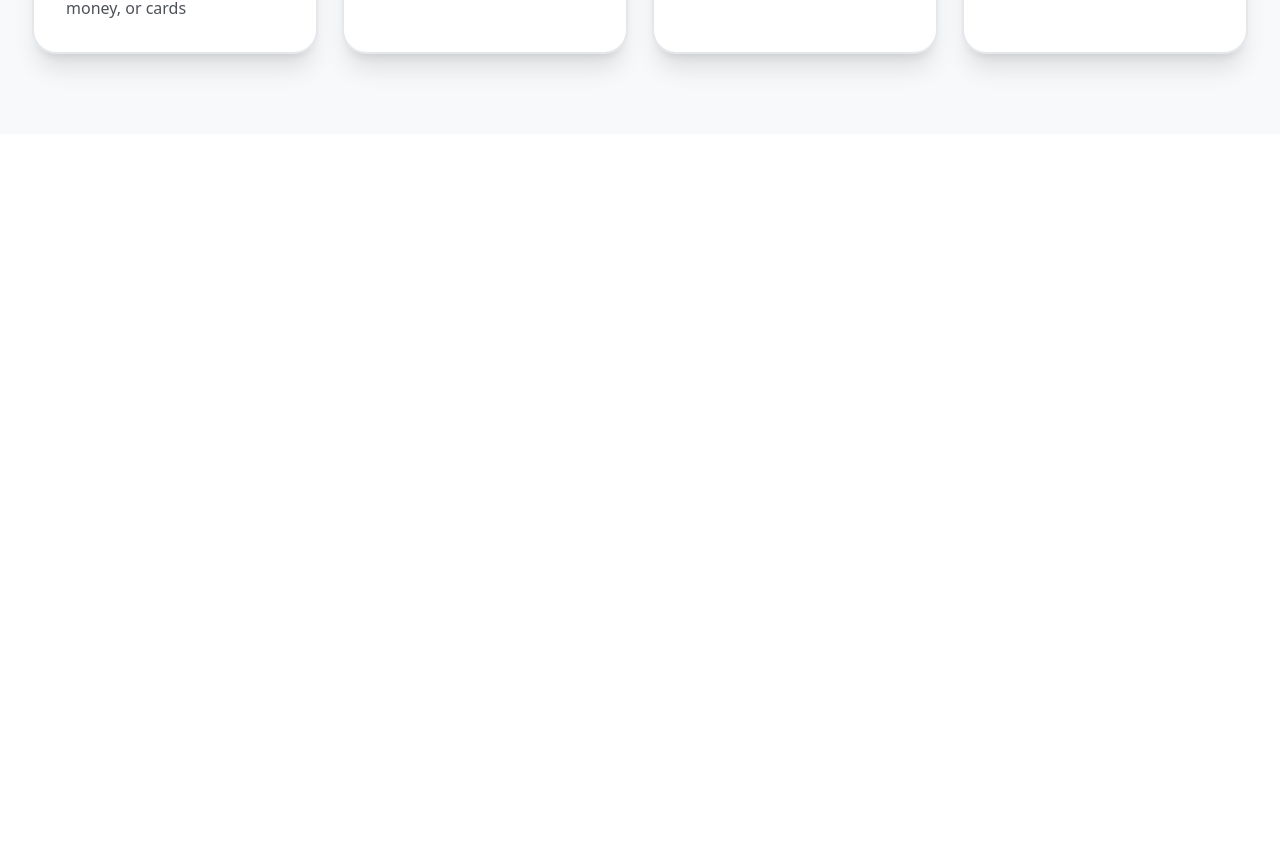
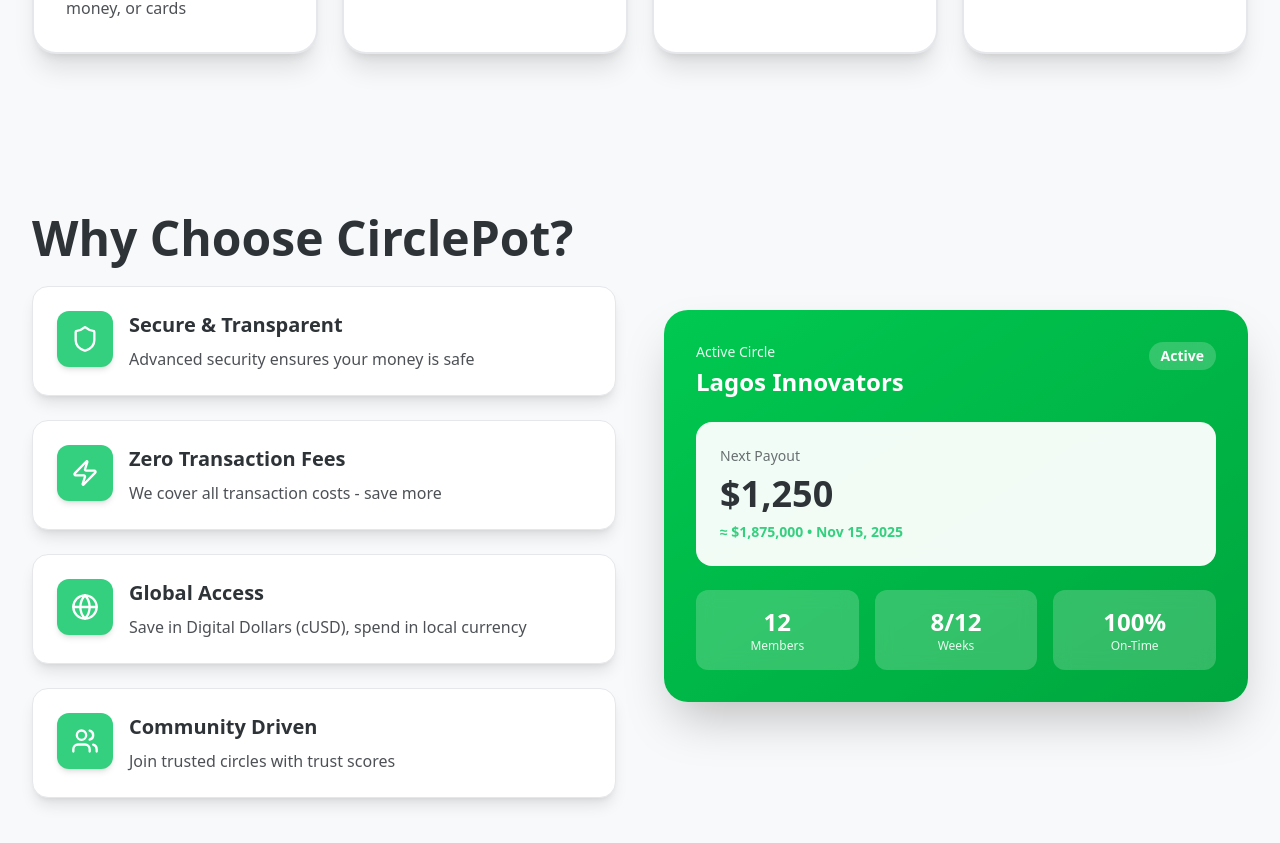
Before and after one commit to DevBigEazi/circlepot-landing-page, a React (Vite) app: page / in a window 1280 px wide. Shown: the part 1813-2656 px from the top of the page. Before the commit the page ends 1947 px from the top, so only its background shows below. Built offline with nearby package versions, Linux system fonts and the light colour scheme.

Commit message:
feat: added feature showcase section

```diff
--- a/src/components/FeaturesShowcase.tsx
+++ b/src/components/FeaturesShowcase.tsx
@@ -0,0 +1,83 @@
+
+import React from 'react';
+import { Shield, Zap, Globe, Users } from 'lucide-react';
+import type { ThemeColors, Currency } from '../types';
+
+interface FeaturesShowcaseProps {
+  colors: ThemeColors;
+  currentCurrency: Currency;
+}
+
+export const FeaturesShowcase: React.FC<FeaturesShowcaseProps> = ({ colors, currentCurrency }) => {
+  const features = [
+    { icon: Shield, title: 'Secure & Transparent', desc: 'Advanced security ensures your money is safe' },
+    { icon: Zap, title: 'Zero Transaction Fees', desc: 'We cover all transaction costs - save more' },
+    { icon: Globe, title: 'Global Access', desc: 'Save in Digital Dollars (cUSD), spend in local currency' },
+    { icon: Users, title: 'Community Driven', desc: 'Join trusted circles with trust scores' }
+  ];
+
+  return (
+    <section className="py-20" style={{ backgroundColor: colors.background }}>
+      <div className="max-w-7xl mx-auto px-4 sm:px-6 lg:px-8">
+        <div className="grid lg:grid-cols-2 gap-12 items-center">
+          <div className="animate-slideInLeft">
+            <h2 className="text-5xl font-bold mb-6" style={{ color: colors.text }}>
+              Why Choose CirclePot?
+            </h2>
+            <div className="space-y-6">
+              {features.map((feature, idx) => (
+                <div key={idx} className="flex gap-4 p-6 rounded-2xl shadow-lg hover:scale-105 hover:shadow-xl transition-all duration-300 border" style={{ backgroundColor: colors.surface, borderColor: colors.border }}>
+                  <div className="shrink-0">
+                    <div className="w-14 h-14 rounded-xl flex items-center justify-center shadow-md" style={{ backgroundColor: colors.primary }}>
+                      <feature.icon className="text-white" size={28} />
+                    </div>
+                  </div>
+                  <div>
+                    <h3 className="text-xl font-bold mb-2" style={{ color: colors.text }}>{feature.title}</h3>
+                    <p style={{ color: colors.text, opacity: 0.85 }}>{feature.desc}</p>
+                  </div>
+                </div>
+              ))}
+            </div>
+          </div>
+
+          {/* Visual Card */}
+          <div className="relative animate-slideInRight">
+            <div className="bg-linear-to-br from-green-500 to-green-600 rounded-3xl p-8 shadow-2xl text-white">
+              <div className="flex justify-between items-start mb-6">
+                <div>
+                  <div className="text-sm opacity-90 mb-1">Active Circle</div>
+                  <div className="text-2xl font-bold">Lagos Innovators</div>
+                </div>
+                <div className="backdrop-blur px-3 py-1 rounded-full text-sm font-bold" style={{ backgroundColor: 'rgba(255,255,255,0.2)' }}>
+                  Active
+                </div>
+              </div>
+
+              <div className="backdrop-blur rounded-2xl p-6 mb-6" style={{ backgroundColor: `${colors.surface}F2`, color: colors.text }}>
+                <div className="text-sm mb-2 opacity-70">Next Payout</div>
+                <div className="text-4xl font-bold mb-2">$1,250</div>
+                <div className="text-sm font-semibold" style={{ color: colors.primary }}>
+                  ≈ {currentCurrency.symbol}1,875,000 • Nov 15, 2025
+                </div>
+              </div>
+
+              <div className="grid grid-cols-3 gap-4">
+                {[
+                  { value: '12', label: 'Members' },
+                  { value: '8/12', label: 'Weeks' },
+                  { value: '100%', label: 'On-Time' }
+                ].map((stat, idx) => (
+                  <div key={idx} className="backdrop-blur rounded-xl p-4 text-center" style={{ backgroundColor: 'rgba(255,255,255,0.2)' }}>
+                    <div className="text-2xl font-bold">{stat.value}</div>
+                    <div className="text-xs opacity-90">{stat.label}</div>
+                  </div>
+                ))}
+              </div>
+            </div>
+          </div>
+        </div>
+      </div>
+    </section>
+  );
+};
--- a/src/components/HeroSection.tsx
+++ b/src/components/HeroSection.tsx
@@ -1,7 +1,7 @@
 import React from 'react';
 import { Zap, Users, TrendingUp, Globe } from 'lucide-react';
 import type { ThemeColors, Currency } from '../types/index';
-import { currencies } from '../data/constant';
+import { currencies } from '../data/constants';
 
 interface HeroSectionProps {
   colors: ThemeColors;
--- a/src/pages/Home.tsx
+++ b/src/pages/Home.tsx
@@ -2,8 +2,9 @@ import React, { useState, useEffect } from 'react';
 import { useThemeColors } from '../hooks/useThemeColors';
 import { Navigation } from '../components/Navigation';
 import { HeroSection } from '../components/HeroSection';
-import { currencies } from '../data/constant';
+import { currencies } from '../data/constants';
 import { HowItWorks } from '../components/HowItWorks';
+import { FeaturesShowcase } from '../components/FeaturesShowcase';
 
 
 export const Home: React.FC = () => {
@@ -63,6 +64,8 @@ export const Home: React.FC = () => {
         currentCurrency={currentCurrency}
       />
       <HowItWorks colors={colors} />
+      <FeaturesShowcase colors={colors} currentCurrency={currentCurrency} />
+
     </div>
   );
 };
```
Also changed, not shown: src/components/PartnersSection.tsx (added), src/data/constants.ts (renamed from src/data/constant.ts).
